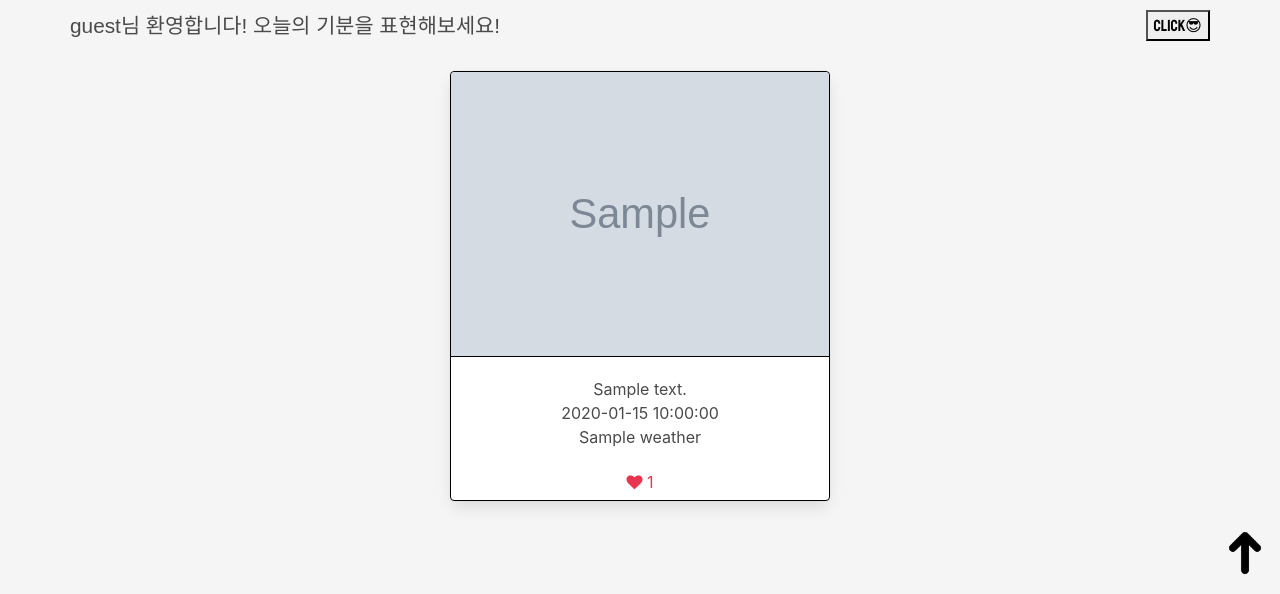
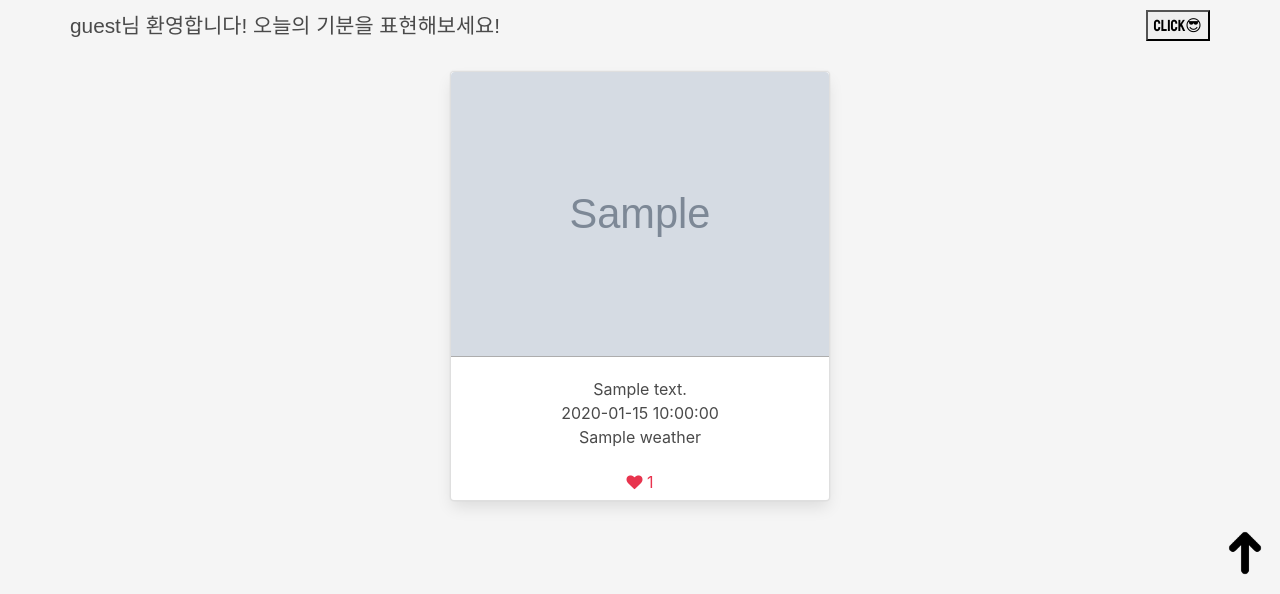
Before and after one commit to d0ngwooK1m/To-Scribble, a Flask app: page / in a window 1280 px wide. Shown: the part 206-800 px from the top of the page. Run offline with Flask 2, Linux system fonts and the light colour scheme; grey boxes marked "Sample" are stand-in pictures; a database or web service that is not in the repository returns one stand-in record (values such as "Sample title"); some libraries are stand-ins or nearby versions; some web fonts are replaced.

Commit message:
카드 디자인 수정

```diff
--- a/static/css/mainpage.css
+++ b/static/css/mainpage.css
@@ -52,11 +52,10 @@ body {
     width: 380px;
     height: 430px;
     margin: 10px;
-    border: 1px solid black;
     text-align: center;
 }
 .card-image {
-    border-bottom: 1px solid black;
+    border-bottom: 0.5px solid #adadad;
 }
 .card-content {
     padding: 1.3rem;
--- a/static/css/mypage.css
+++ b/static/css/mypage.css
@@ -44,7 +44,6 @@ body{
     /*width: 90%;*/
     width: 60%;
     margin: 1% 5% 0% 5%;
-    border: 1px solid black;
 }
 
 #profile-image {
@@ -74,11 +73,10 @@ body{
     width: 380px;
     height: 430px;
     margin: 10px;
-    border: 1px solid black;
     text-align: center;
 }
 .card-image {
-    border-bottom: 1px solid black;
+    border-bottom: 0.5px solid #adadad;
 }
 
 .content_text {
--- a/templates/login.html
+++ b/templates/login.html
@@ -8,7 +8,7 @@
 
 {% block head %}
     <link rel="stylesheet" href="{{ url_for('static', filename='css/login.css') }}">
-    <link rel="stylesheet" href="https://cdnjs.cloudflare.com/ajax/libs/font-awesome/4.7.0/css/font-awesome.min.css">
+{#    <link rel="stylesheet" href="https://cdnjs.cloudflare.com/ajax/libs/font-awesome/4.7.0/css/font-awesome.min.css">#}
     <!-- 구글폰트 -->
     <link rel="preconnect" href="https://fonts.googleapis.com">
     <link rel="preconnect" href="https://fonts.gstatic.com" crossorigin>
```
